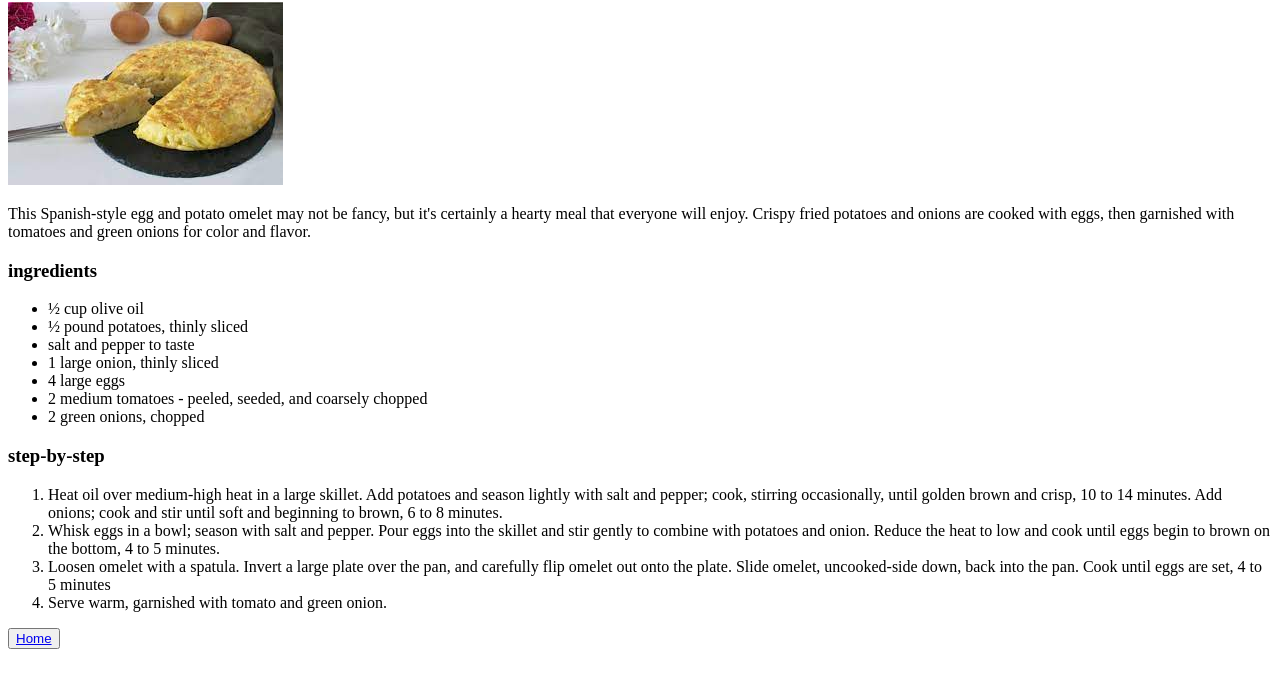
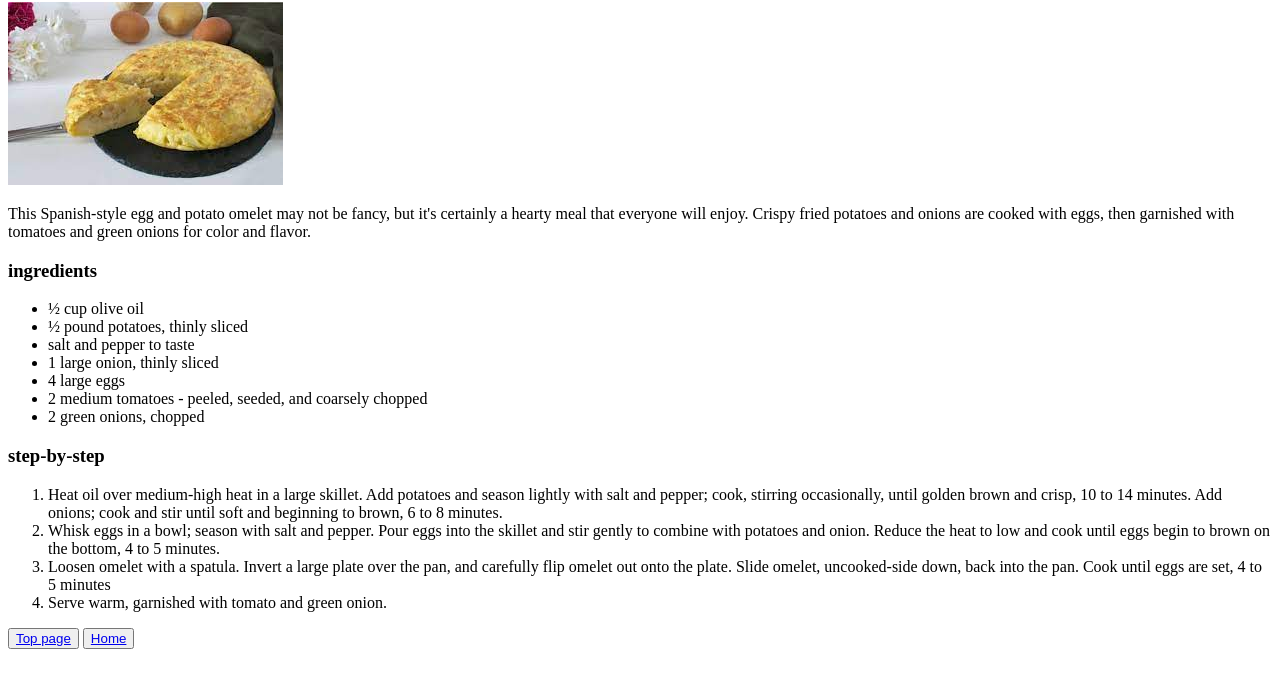
Before and after one commit to YasperMaster/odin-recipes, a plain HTML site: page recipes/tortilla.html in a window 1280 px wide. Shown: the part 78-766 px from the top of the page. Drawn offline with Linux system fonts and the light colour scheme.

Commit message:
added a top page button on each recipe

```diff
--- a/recipes/tortilla.html
+++ b/recipes/tortilla.html
@@ -35,6 +35,8 @@
             <li>Serve warm, garnished with tomato and green onion.</li>
         </ol>
 
+        <button><a href="tortilla.html">Top page</a></button>
         <button><a href="../index.html">Home</a></button>
+
     </body>
 </html>
```
Also changed, not shown: recipes/lasagna.html (+1 -0 lines).
